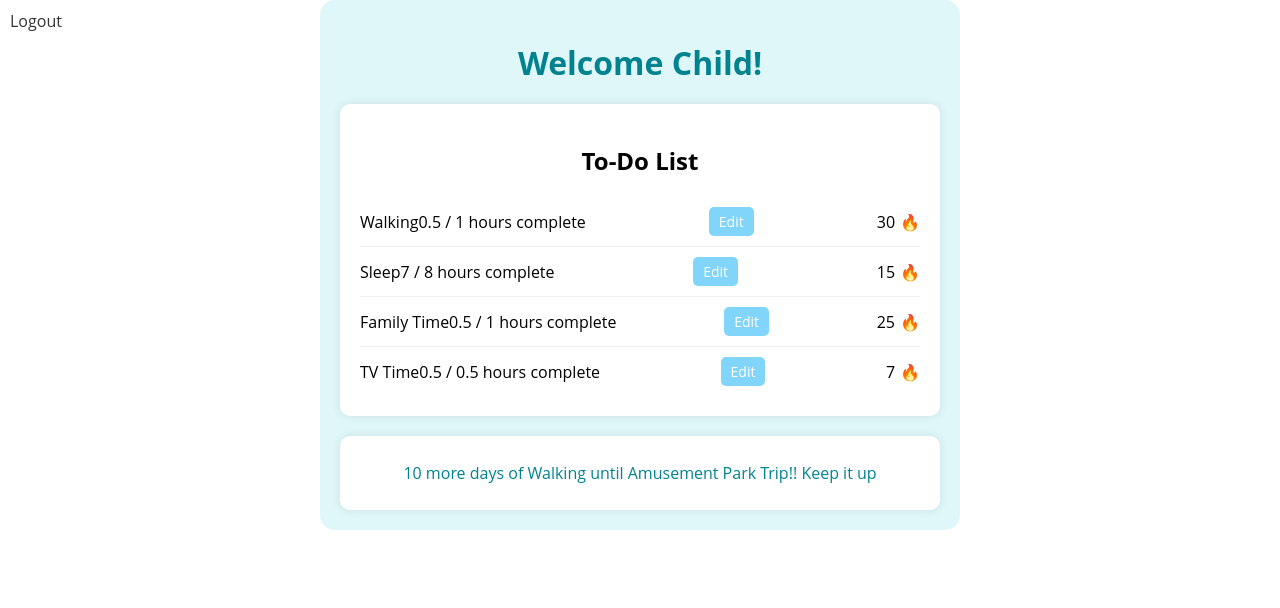
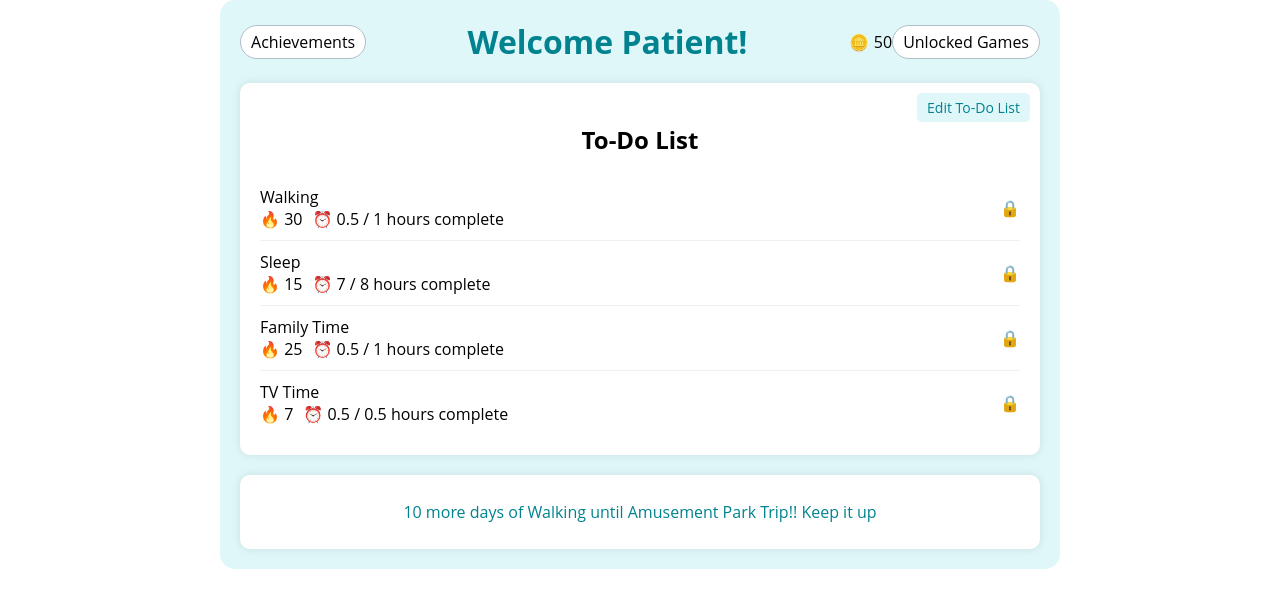
Before and after one commit to Hareem-K/HabitCircle_albertahealthhack, a React (Create React App) app in the folder habitcircle/: page /patientDashboard in a window 1280 px wide. Shown: the top 608 px of the page. Built offline with nearby package versions, Linux system fonts and the light colour scheme.

Commit message:
uodate patientdashboard + add unlock game.js??

```diff
--- a/habitcircle/src/App.js
+++ b/habitcircle/src/App.js
@@ -6,6 +6,7 @@ import FamilySignUp from './Pages/FamilySignUp';
 import AdminSignUp from './Pages/AdminSignUp';
 import MainDashboard from './Pages/MainDashboard';
 import PatientDashboard from './Pages/PatientDashboard';
+//import Wordle from './Pages/UnlockedGame';
 
 function App() {
   return (
@@ -17,6 +18,7 @@ function App() {
         <Route path="/family-signup" element={<FamilySignUp />} />
         <Route path="/patientDashboard" element={<PatientDashboard />} />
         <Route path="/mainDashboard" element={<MainDashboard />} />
+        {/* <Route path="/unLock" element={<UnlockedGame />} /> */}
       </Routes>
     </Router>
   );
--- a/habitcircle/src/Pages/PatientDashboard.js
+++ b/habitcircle/src/Pages/PatientDashboard.js
@@ -1,8 +1,11 @@
 // PatientDashboard.js
-import React, { useState, useEffect } from 'react';
+import React, { useState } from 'react';
+import { useNavigate } from 'react-router-dom';
 import './Styling/PatientDashboard.css';
 
 function PatientDashboard() {
+    const navigate = useNavigate();
+
     // Example data, replace with your actual data or fetch from API
     const [tasks, setTasks] = useState([
         { name: 'Walking', completed: 0.5, total: 1, points: 30, editable: true },
@@ -11,24 +14,37 @@ function PatientDashboard() {
         { name: 'TV Time', completed: 0.5, total: 0.5, points: 7, editable: true },
     ]);
 
+    const handleUnlockClick = () => {
+        window.location.href = 'http://localhost:3000/unLockedGame';
+    };
+
     return (
         <div className="patient-dashboard">
-            <div className="navbar">
-                <a href="/">Logout</a>
+            <div className="header">
+                <div className="achievements">
+                    <button>Achievements</button>
+                </div>
+                <h1>Welcome Patient!</h1>
+                <div className="unlocked-games">
+                    <span className="coin-icon">🪙</span>
+                    <span>50</span>
+                    <button onClick={handleUnlockClick}>Unlocked Games</button>
+                </div>
             </div>
-            <h1>Welcome Child!</h1>
             <div className="todo-list">
                 <h2>To-Do List</h2>
+                <button className="edit-todo">Edit To-Do List</button>
                 {tasks.map((task, index) => (
                     <div key={index} className="task">
                         <div className="task-info">
-                            <span>{task.name}</span>
-                            <span>{task.completed} / {task.total} hours complete</span>
+                            <span className="task-name">{task.name}</span>
+                            <div className="task-details">
+                                <span className="task-points">🔥 {task.points}</span>
+                                <span className="task-completion">⏰ {task.completed} / {task.total} hours complete</span>
+                            </div>
                         </div>
-                        {task.editable && <button className="edit-button">Edit</button>}
-                        <div className="task-points">
-                            <span>{task.points}</span>
-                            <span role="img" aria-label="fire">🔥</span>
+                        <div className="lock-icon" onClick={handleUnlockClick}>
+                            🔒
                         </div>
                     </div>
                 ))}
--- a/habitcircle/src/Pages/Styling/PatientDashboard.css
+++ b/habitcircle/src/Pages/Styling/PatientDashboard.css
@@ -4,14 +4,39 @@
     background-color: #e0f7fa;
     padding: 20px;
     border-radius: 15px;
-    max-width: 600px;
+    max-width: 800px;
     margin: 0 auto;
     font-family: Arial, sans-serif;
 }
 
+.header {
+    display: flex;
+    justify-content: space-between;
+    align-items: center;
+    margin-bottom: 20px;
+}
+
+.achievements button, .unlocked-games button {
+    background-color: #ffffff;
+    border: 1px solid #b0bec5;
+    border-radius: 20px;
+    padding: 5px 10px;
+    cursor: pointer;
+    font-size: 16px;
+}
+
+.unlocked-games {
+    display: flex;
+    align-items: center;
+}
+
+.unlocked-games .coin-icon {
+    margin-right: 5px;
+}
+
 h1 {
     color: #00838f;
-    margin-bottom: 20px;
+    margin: 0;
 }
 
 .todo-list {
@@ -20,6 +45,20 @@ h1 {
     border-radius: 10px;
     box-shadow: 0px 0px 10px rgba(0, 0, 0, 0.1);
     margin-bottom: 20px;
+    position: relative;
+}
+
+.edit-todo {
+    position: absolute;
+    top: 10px;
+    right: 10px;
+    background-color: #e0f7fa;
+    border: none;
+    border-radius: 5px;
+    padding: 5px 10px;
+    cursor: pointer;
+    font-size: 14px;
+    color: #00838f;
 }
 
 .task {
@@ -38,23 +77,21 @@ h1 {
     text-align: left;
 }
 
-.edit-button {
-    background-color: #81d4fa;
-    border: none;
-    border-radius: 5px;
-    padding: 5px 10px;
-    cursor: pointer;
-    font-size: 14px;
-    color: #ffffff;
-}
-
-.task-points {
+.task-details {
     display: flex;
     align-items: center;
 }
 
-.task-points span:first-child {
-    margin-right: 5px;
+.task-name {
+    margin-right: 10px;
+}
+
+.task-points, .task-completion {
+    margin-right: 10px;
+}
+
+.lock-icon {
+    cursor: pointer;
 }
 
 .message {
```
Also changed, not shown: habitcircle/src/Pages/UnlockedGame.js (added).
